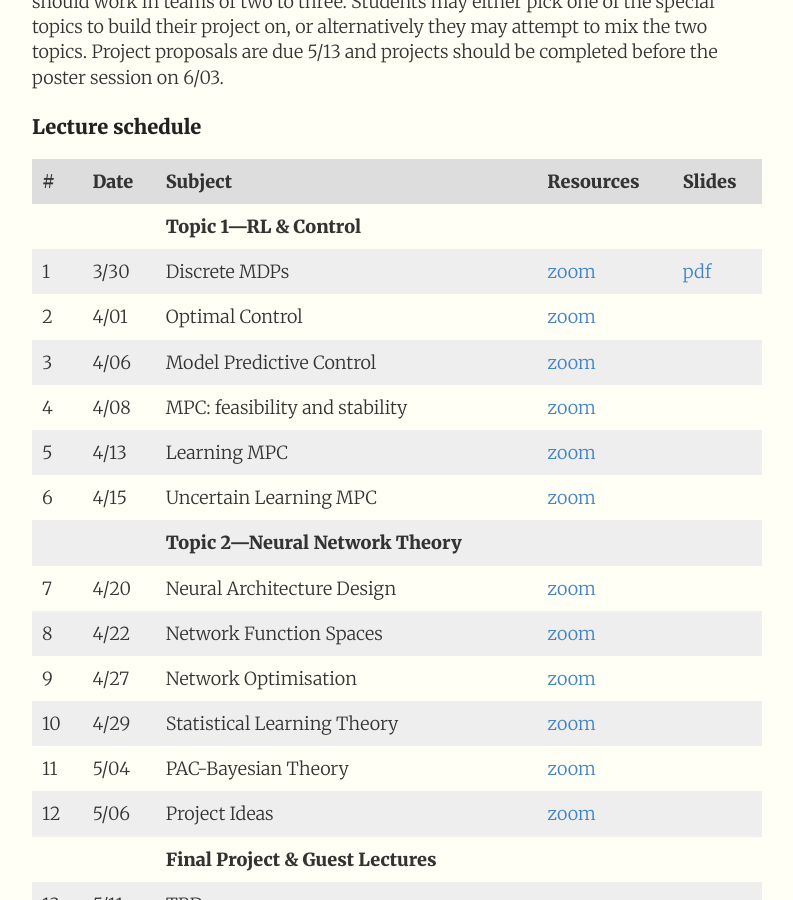
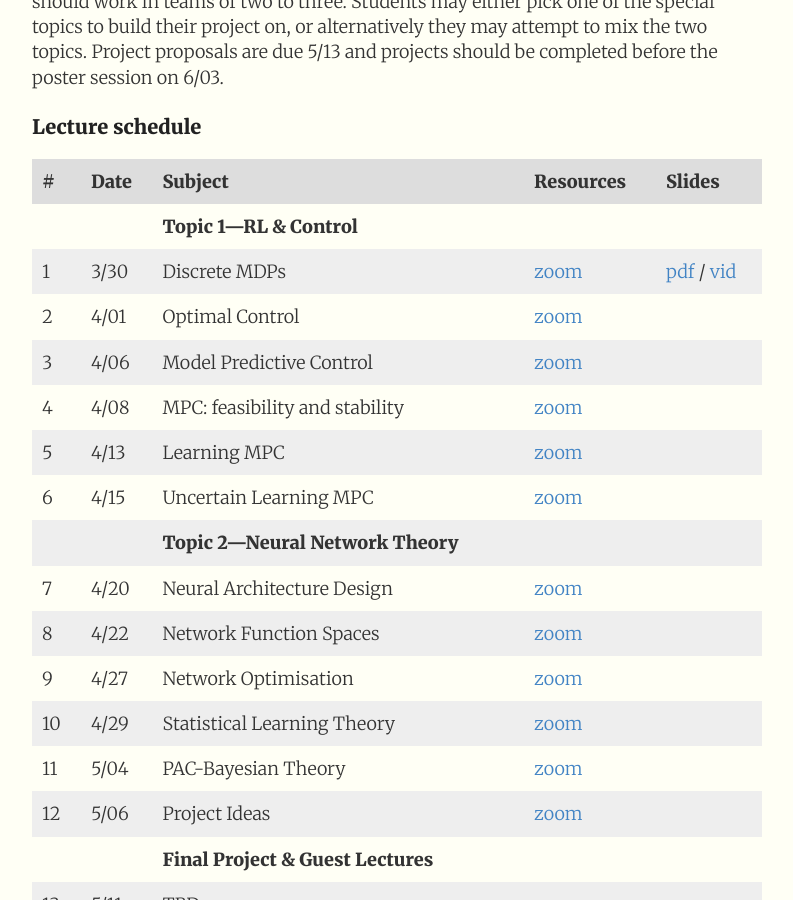
Before and after one commit to 1five9/1five9.github.io, a Jekyll site: the page built from index.md, in a window 1280 px wide and 900 px high, scrolled down 2054 px. Shown: the whole window, without its empty margins (243-1036 px from the left). Built offline with Jekyll 4.4.1, drawn with Linux system fonts in a browser that asks for light colours.

Commit message:
adding video

```diff
--- a/index.md
+++ b/index.md
@@ -73,7 +73,7 @@ The final project will be conducted during the last four weeks of class. Student
 | #  | Date      | Subject	  	  	  	  	  	        | Resources              | Slides |
 | -- | --------- | -------------------------------------- | ---------------------- | ---------------------- |
 |    |           | **Topic 1—RL & Control**              |  |
-| 1  | 3/30      | Discrete MDPs        	    	      | [zoom](https://caltech.zoom.us/j/83968752246) | [pdf](https://1five9.github.io/slides/control/Lecture_1_MDPs.pdf) |
+| 1  | 3/30      | Discrete MDPs        	    	      | [zoom](https://caltech.zoom.us/j/83968752246) | [pdf](https://1five9.github.io/slides/control/Lecture_1_MDPs.pdf) / [vid](https://caltech.zoom.us/rec/share/VR3fwwu9QeALQ80dRtIghSqzpnkpAOpF_bwePNoBSnBzRxzgNN3uV4OdzvmBe8VE.ftHclybplbeeU0_s?startTime=1617141230000) |
 | 2  | 4/01      | Optimal Control       	              | [zoom](https://caltech.zoom.us/j/83968752246) | |
 | 3  | 4/06      | Model Predictive Control               | [zoom](https://caltech.zoom.us/j/83968752246) | |
 | 4  | 4/08      | MPC: feasibility and stability         | [zoom](https://caltech.zoom.us/j/83968752246) | |
```
